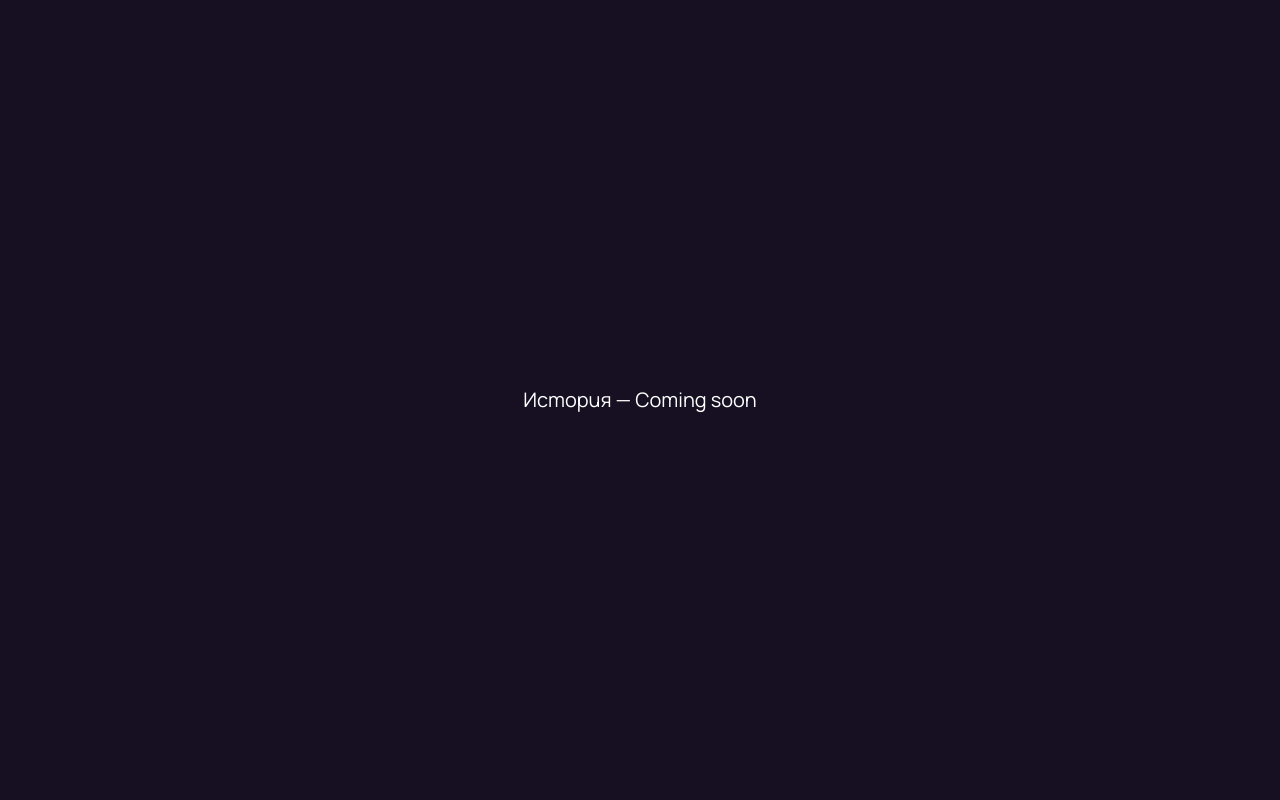
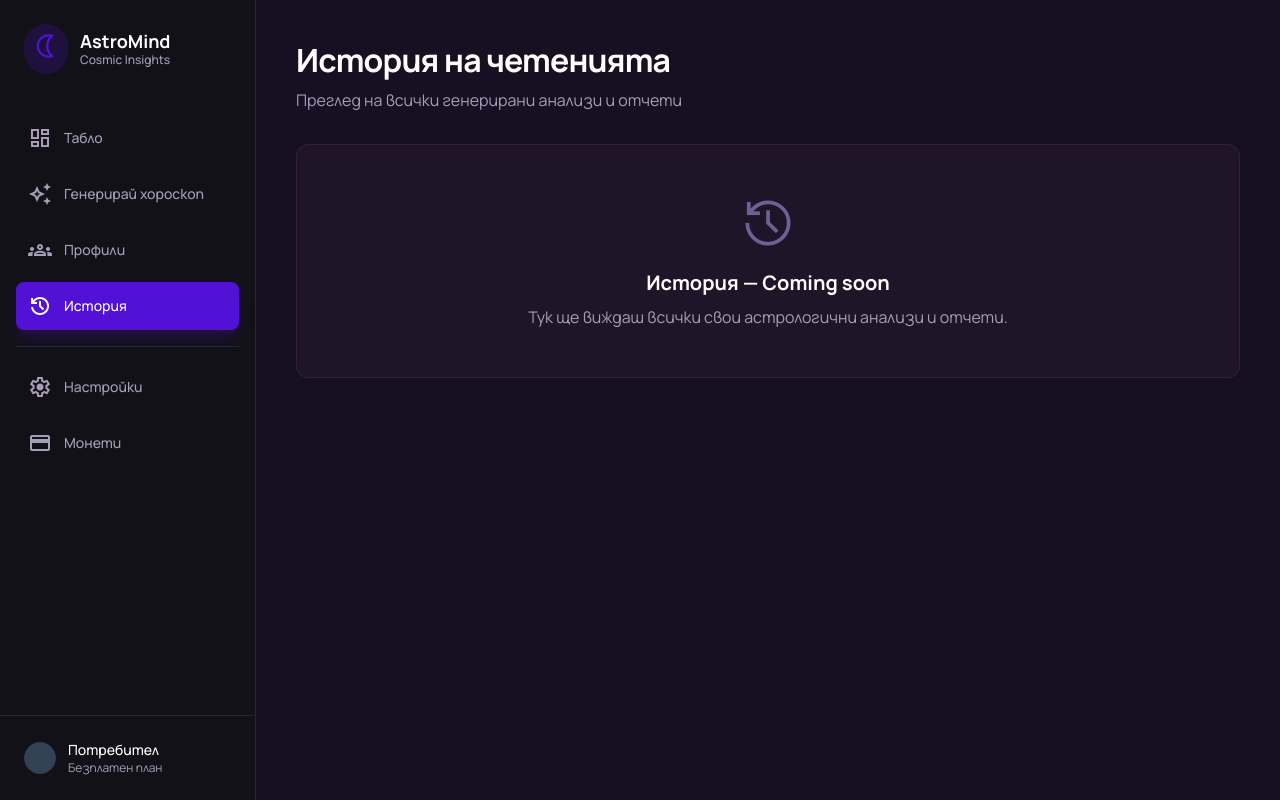
Before and after one commit to catlas/astromind-frontend, a React (Vite) app: page /history in a window 1280 px wide. Built offline with nearby package versions, Linux system fonts and the light colour scheme; no server answers; sample sign-in values are in the browser's storage.

Commit message:
step 1+2: Dashboard navigation links + History skeleton page

```diff
--- a/src/pages/Dashboard.jsx
+++ b/src/pages/Dashboard.jsx
@@ -260,7 +260,12 @@ const Dashboard = () => {
             <div className="lg:col-span-2 flex flex-col gap-6">
               <div className="flex items-center justify-between">
                 <h2 className="text-xl font-bold text-white tracking-tight">Твоят кръг</h2>
-                <button className="text-sm text-[#5211d4] font-medium hover:text-[#5211d4]/80">Виж всички</button>
+                <button
+                  onClick={() => navigate('/profiles')}
+                  className="text-sm text-[#5211d4] font-medium hover:text-[#5211d4]/80"
+                >
+                  Виж всички
+                </button>
               </div>
 
               <div className="grid grid-cols-1 md:grid-cols-2 gap-4">
@@ -461,7 +466,12 @@ const Dashboard = () => {
               </div>
             </div>
             <div className="flex justify-center mt-2">
-              <button className="text-sm text-slate-400 hover:text-[#5211d4] transition-colors">Виж пълна история</button>
+              <button
+                onClick={() => navigate('/history')}
+                className="text-sm text-slate-400 hover:text-[#5211d4] transition-colors"
+              >
+                Виж пълна история
+              </button>
             </div>
           </div>
         </div>
--- a/src/pages/History.jsx
+++ b/src/pages/History.jsx
@@ -1,11 +1,163 @@
-import React from 'react';
+import React, { useState, useEffect } from 'react';
+import { useNavigate } from 'react-router-dom';
+import { verifySession, clearSessionAndRedirect } from '../utils/auth';
 
-const History = () => {
+export default function History() {
+  const navigate = useNavigate();
+  const [user, setUser] = useState(null);
+  const [isSidebarOpen, setIsSidebarOpen] = useState(false);
+
+  useEffect(() => {
+    let isMounted = true;
+    const loadUser = async () => {
+      const sessionUser = await verifySession(navigate);
+      if (isMounted && sessionUser) setUser(sessionUser);
+    };
+    loadUser();
+    return () => { isMounted = false; };
+  }, [navigate]);
+
+  if (!user) return null;
+
+  const sidebarButtonClass = (isActive) =>
+    `flex items-center gap-3 px-3 py-3 rounded-lg transition-all ${
+      isActive
+        ? 'bg-[#5211d4] text-white shadow-lg shadow-[#5211d4]/25'
+        : 'text-[#a69db9] hover:bg-white/5'
+    }`;
+
   return (
-    <div className="flex h-screen w-full bg-[#161022] items-center justify-center">
-      <p className="text-white text-xl">История — Coming soon</p>
+    <div className="flex h-screen w-full bg-[#161022] overflow-hidden">
+      {/* Mobile Menu Button */}
+      <button onClick={() => setIsSidebarOpen(!isSidebarOpen)} className="lg:hidden fixed top-4 left-4 z-50 p-2 bg-[#201428] rounded-lg border border-[#302240]">
+        <span className="material-symbols-outlined">{isSidebarOpen ? 'close' : 'menu'}</span>
+      </button>
+
+      {/* Desktop Sidebar */}
+      <div className="hidden md:flex flex-col w-64 border-r border-slate-800 bg-[#131118]">
+        <div className="p-6 flex items-center gap-3">
+          <div className="bg-[#5211d4]/20 p-2 rounded-full">
+            <span className="material-symbols-outlined text-[#5211d4]" style={{ fontSize: '28px' }}>nightlight_round</span>
+          </div>
+          <div className="flex flex-col">
+            <h1 className="text-lg font-bold leading-tight text-white">AstroMind</h1>
+            <p className="text-[#a69db9] text-xs font-medium">Cosmic Insights</p>
+          </div>
+        </div>
+        <div className="flex flex-col gap-2 px-4 py-4 grow">
+          <button onClick={() => navigate('/dashboard')} className={sidebarButtonClass(false)}>
+            <span className="material-symbols-outlined">dashboard</span>
+            <span className="text-sm font-medium">Табло</span>
+          </button>
+          <button onClick={() => navigate('/generate-report')} className={sidebarButtonClass(false)}>
+            <span className="material-symbols-outlined">auto_awesome</span>
+            <span className="text-sm font-medium">Генерирай хороскоп</span>
+          </button>
+          <button onClick={() => navigate('/profiles')} className={sidebarButtonClass(false)}>
+            <span className="material-symbols-outlined">groups</span>
+            <span className="text-sm font-medium">Профили</span>
+          </button>
+          <button className={sidebarButtonClass(true)}>
+            <span className="material-symbols-outlined">history</span>
+            <span className="text-sm font-medium">История</span>
+          </button>
+          <div className="h-px bg-slate-800 my-2"></div>
+          <button className={sidebarButtonClass(false)}>
+            <span className="material-symbols-outlined">settings</span>
+            <span className="text-sm font-medium">Настройки</span>
+          </button>
+          <button onClick={() => navigate('/buy-coins')} className={sidebarButtonClass(false)}>
+            <span className="material-symbols-outlined">credit_card</span>
+            <span className="text-sm font-medium">Монети</span>
+          </button>
+        </div>
+        <div className="p-4 border-t border-slate-800">
+          <div className="flex items-center gap-3 p-2 rounded-lg hover:bg-white/5 cursor-pointer" onClick={() => clearSessionAndRedirect(navigate)}>
+            <div className="w-8 h-8 rounded-full bg-slate-700 border border-slate-700"></div>
+            <div className="flex flex-col">
+              <p className="text-sm font-medium text-white">{user.full_name || 'Потребител'}</p>
+              <p className="text-xs text-[#a69db9]">Безплатен план</p>
+            </div>
+          </div>
+        </div>
+      </div>
+
+      {/* Mobile Sidebar Overlay */}
+      {isSidebarOpen && (
+        <>
+          <div className="fixed inset-0 bg-black/60 z-30 md:hidden" onClick={() => setIsSidebarOpen(false)} />
+          <div className="fixed inset-y-0 left-0 w-64 bg-[#131118] border-r border-slate-800 z-40 md:hidden flex flex-col">
+            <div className="p-6 flex items-center justify-between">
+              <div className="flex items-center gap-3">
+                <div className="bg-[#5211d4]/20 p-2 rounded-full">
+                  <span className="material-symbols-outlined text-[#5211d4]" style={{ fontSize: '28px' }}>nightlight_round</span>
+                </div>
+                <div className="flex flex-col">
+                  <h1 className="text-lg font-bold leading-tight text-white">AstroMind</h1>
+                  <p className="text-[#a69db9] text-xs font-medium">Cosmic Insights</p>
+                </div>
+              </div>
+              <button onClick={() => setIsSidebarOpen(false)} className="p-2 text-white">
+                <span className="material-symbols-outlined">close</span>
+              </button>
+            </div>
+            <div className="flex flex-col gap-2 px-4 py-4 grow">
+              <button onClick={() => { navigate('/dashboard'); setIsSidebarOpen(false); }} className={sidebarButtonClass(false)}>
+                <span className="material-symbols-outlined">dashboard</span>
+                <span className="text-sm font-medium">Табло</span>
+              </button>
+              <button onClick={() => { navigate('/generate-report'); setIsSidebarOpen(false); }} className={sidebarButtonClass(false)}>
+                <span className="material-symbols-outlined">auto_awesome</span>
+                <span className="text-sm font-medium">Генерирай хороскоп</span>
+              </button>
+              <button onClick={() => { navigate('/profiles'); setIsSidebarOpen(false); }} className={sidebarButtonClass(false)}>
+                <span className="material-symbols-outlined">groups</span>
+                <span className="text-sm font-medium">Профили</span>
+              </button>
+              <button className={sidebarButtonClass(true)}>
+                <span className="material-symbols-outlined">history</span>
+                <span className="text-sm font-medium">История</span>
+              </button>
+              <div className="h-px bg-slate-800 my-2"></div>
+              <button className={sidebarButtonClass(false)}>
+                <span className="material-symbols-outlined">settings</span>
+                <span className="text-sm font-medium">Настройки</span>
+              </button>
+              <button onClick={() => { navigate('/buy-coins'); setIsSidebarOpen(false); }} className={sidebarButtonClass(false)}>
+                <span className="material-symbols-outlined">credit_card</span>
+                <span className="text-sm font-medium">Монети</span>
+              </button>
+            </div>
+            <div className="p-4 border-t border-slate-800">
+              <div className="flex items-center gap-3 p-2 rounded-lg hover:bg-white/5 cursor-pointer">
+                <div className="w-8 h-8 rounded-full bg-slate-700 border border-slate-700"></div>
+                <div className="flex flex-col">
+                  <p className="text-sm font-medium text-white">{user.full_name || 'Потребител'}</p>
+                  <p className="text-xs text-[#a69db9]">Безплатен план</p>
+                </div>
+              </div>
+            </div>
+          </div>
+        </>
+      )}
+
+      {/* Main Content */}
+      <div className="flex flex-col flex-1 h-full overflow-y-auto">
+        <div className="p-6 lg:p-10 w-full max-w-7xl mx-auto">
+          <div className="mb-8">
+            <h1 className="text-3xl lg:text-[32px] font-bold leading-tight tracking-tight text-white mb-2">
+              История на четенията
+            </h1>
+            <p className="text-[#a69db9] text-base">Преглед на всички генерирани анализи и отчети</p>
+          </div>
+
+          <div className="bg-[#201428] rounded-xl p-12 border border-[#302240] text-center">
+            <span className="material-symbols-outlined text-6xl text-[#6d6194] mb-4 block">history</span>
+            <h2 className="text-xl font-bold text-white mb-2">История — Coming soon</h2>
+            <p className="text-[#a69db9]">Тук ще виждаш всички свои астрологични анализи и отчети.</p>
+          </div>
+        </div>
+      </div>
     </div>
   );
-};
-
-export default History;
+}
```
Also changed, not shown: 8 other files (tests, documents, lock files or other folders).
